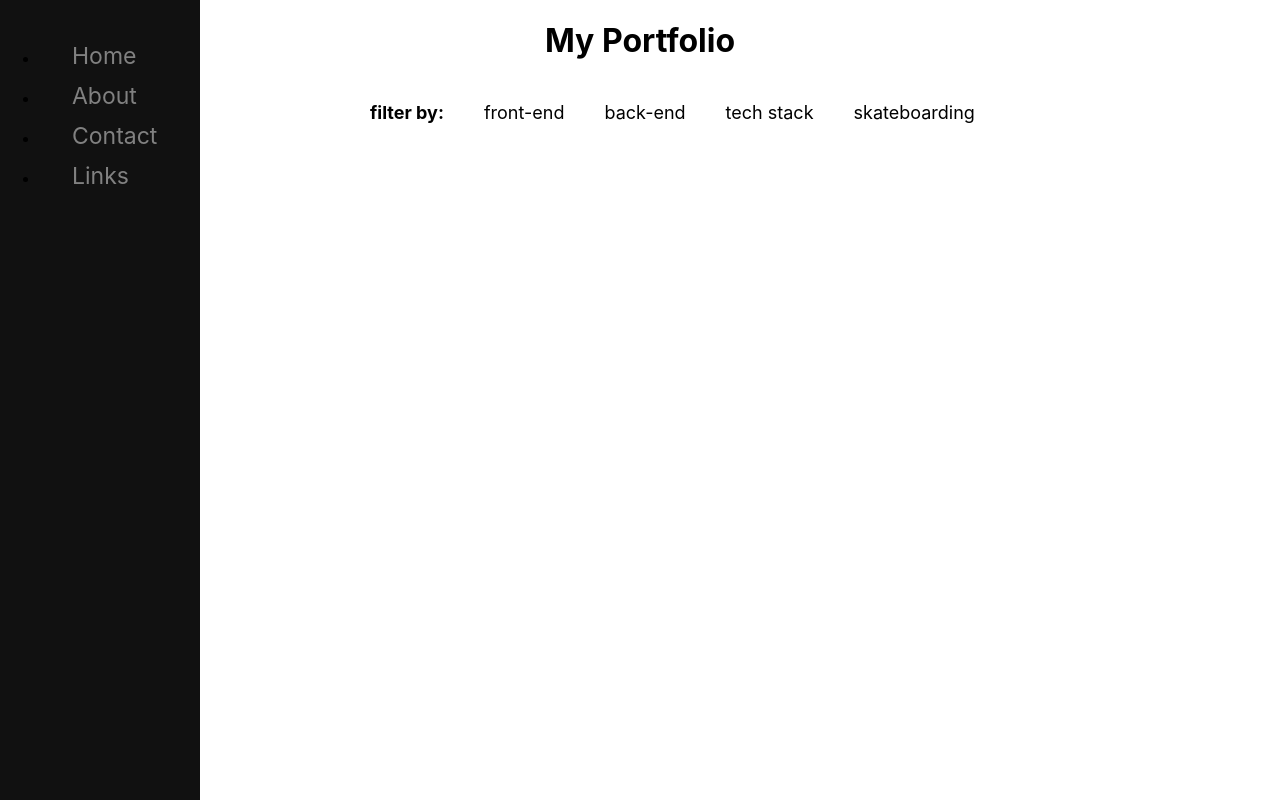
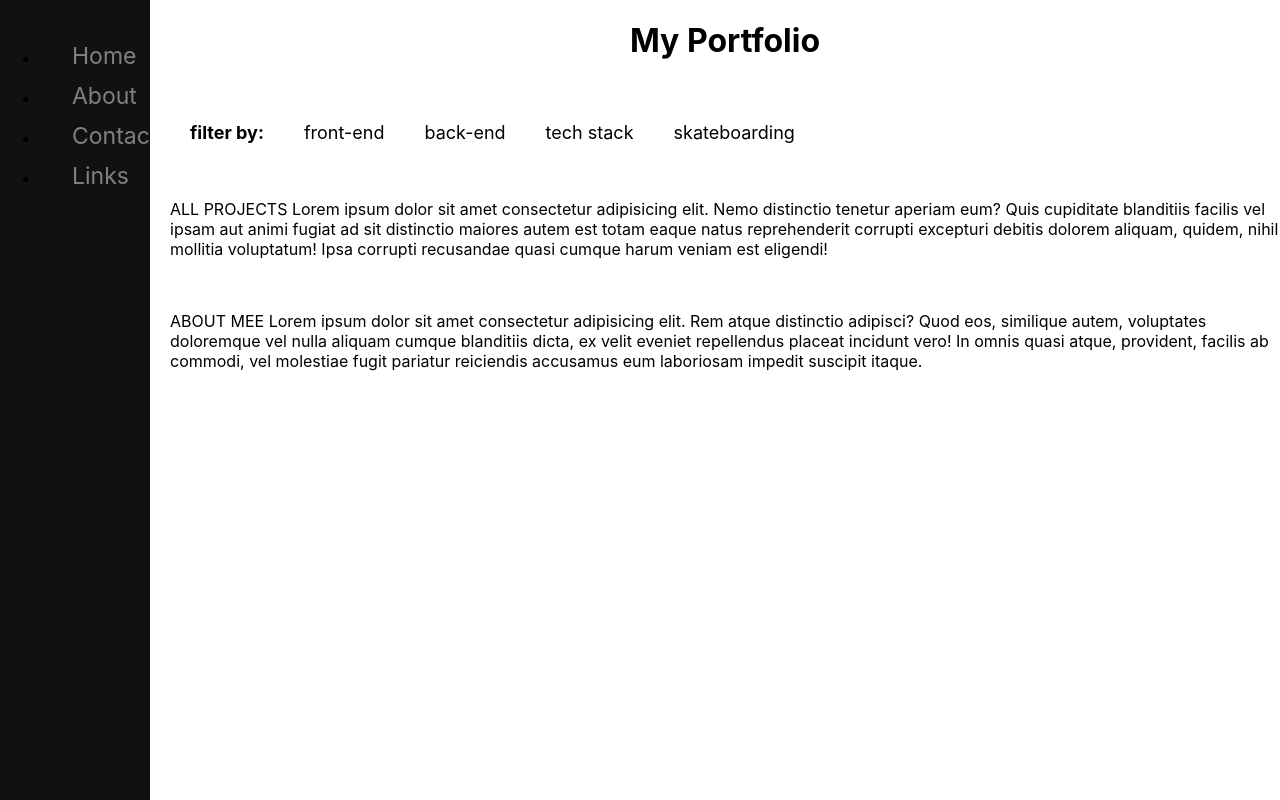
Before and after one commit to rotimijoseph/rj-portfolio, a React (Create React App) app: page / in a window 1280 px wide. Shown: the top 800 px of the page. Built offline with nearby package versions, Linux system fonts and the light colour scheme.

Commit message:
add changes made to styling, now using grids

```diff
--- a/src/App.css
+++ b/src/App.css
@@ -1,20 +1,43 @@
+.grid-container {
+  display: grid;
+  grid-gap: 20px;
+  grid-template-areas:
+  "sidenav header"
+  "sidenav navacross"
+  "sidenav content"
+  "sidenav about-me";
+}
+
 h1 {
   text-align: center;
   align-items: center;
   padding: 0;
-  /* margin: 0; */
+  grid-area: header;
+}
+
+.grid-item-2 {
+  grid-area: sidenav;
+}
+
+.grid-item-3 {
+  grid-area: navacross;
+}
+
+.grid-item-4 {
+  grid-area: content;
 }
 
 .side-nav {
-  height: 100%;
-  width: 200px;
-  position: fixed;
+  height: 400%;
+  width: 150px;
+  position: sticky;
   top: 0;
   left: 0;
   background-color: #111;
   overflow-x: hidden; /* Disable horizontal scroll */
   padding-top: 20px;
   transition: 0.5s; /* 0.5 second transition effect to slide in the sidenav */
+  list-style-type: none;
 }
 
 .side-nav a {
@@ -37,7 +60,7 @@ h1 {
   padding: 0;
   /* overflow: hidden; */
   background-color: white;
-  margin-left: 350px;
+  float: left;
 }
 
 .nav-across li {
@@ -45,14 +68,12 @@ h1 {
   float: left;
   list-style-type: none;
   font-size: 18px;
-  margin: 20px
+  margin: 20px;
 }
 
 .nav-across a {
   text-decoration: none;
   color: black;
-  display: block;
-  text-align: center;
 }
 
 .nav-across a:hover {
--- a/src/App.js
+++ b/src/App.js
@@ -1,14 +1,18 @@
 import "./App.css";
+import AboutMe from "./Components/AboutMe";
+import AllProjects from "./Components/AllProjects";
 import Header from "./Components/Header";
 import NavAcross from "./Components/NavAcross";
 import SideNav from "./Components/SideNav";
 
 function App() {
   return (
-    <div class="App">
+    <div class="grid-container">
       <Header />
       <NavAcross />
       <SideNav />
+      <AllProjects />
+      <AboutMe />
     </div>
   );
 }
--- a/src/Components/AboutMe.jsx
+++ b/src/Components/AboutMe.jsx
@@ -0,0 +1,7 @@
+const AboutMe = () => {
+    return (
+        <p class="about-me">ABOUT MEE Lorem ipsum dolor sit amet consectetur adipisicing elit. Rem atque distinctio adipisci? Quod eos, similique autem, voluptates doloremque vel nulla aliquam cumque blanditiis dicta, ex velit eveniet repellendus placeat incidunt vero! In omnis quasi atque, provident, facilis ab commodi, vel molestiae fugit pariatur reiciendis accusamus eum laboriosam impedit suscipit itaque.</p>
+    )
+}
+
+export default AboutMe
--- a/src/Components/AllProjects.jsx
+++ b/src/Components/AllProjects.jsx
@@ -0,0 +1,10 @@
+const AllProjects = () => {
+
+    return (
+        <section class="grid-item-4 all-projects">
+            <p>ALL PROJECTS Lorem ipsum dolor sit amet consectetur adipisicing elit. Nemo distinctio tenetur aperiam eum? Quis cupiditate blanditiis facilis vel ipsam aut animi fugiat ad sit distinctio maiores autem est totam eaque natus reprehenderit corrupti excepturi debitis dolorem aliquam, quidem, nihil mollitia voluptatum! Ipsa corrupti recusandae quasi cumque harum veniam est eligendi!</p>
+        </section>
+    )
+}
+
+export default AllProjects
--- a/src/Components/NavAcross.jsx
+++ b/src/Components/NavAcross.jsx
@@ -1,6 +1,6 @@
 const NavAcross = () => {
     return (
-        <nav class="nav-across">
+        <nav class="grid-item-3 nav-across">
             <ul>
             <li><span class="bolded">filter by:</span></li>
                 <li><a href="/frontend">front-end</a></li>
--- a/src/Components/SideNav.jsx
+++ b/src/Components/SideNav.jsx
@@ -1,6 +1,6 @@
 const SideNav = () => {
     return (
-        <nav class="side-nav">
+        <nav class="grid-item-2 side-nav">
             <ul>
                 <li><a href="/">Home</a></li>
                 <li><a href="/about">About</a></li>
```
